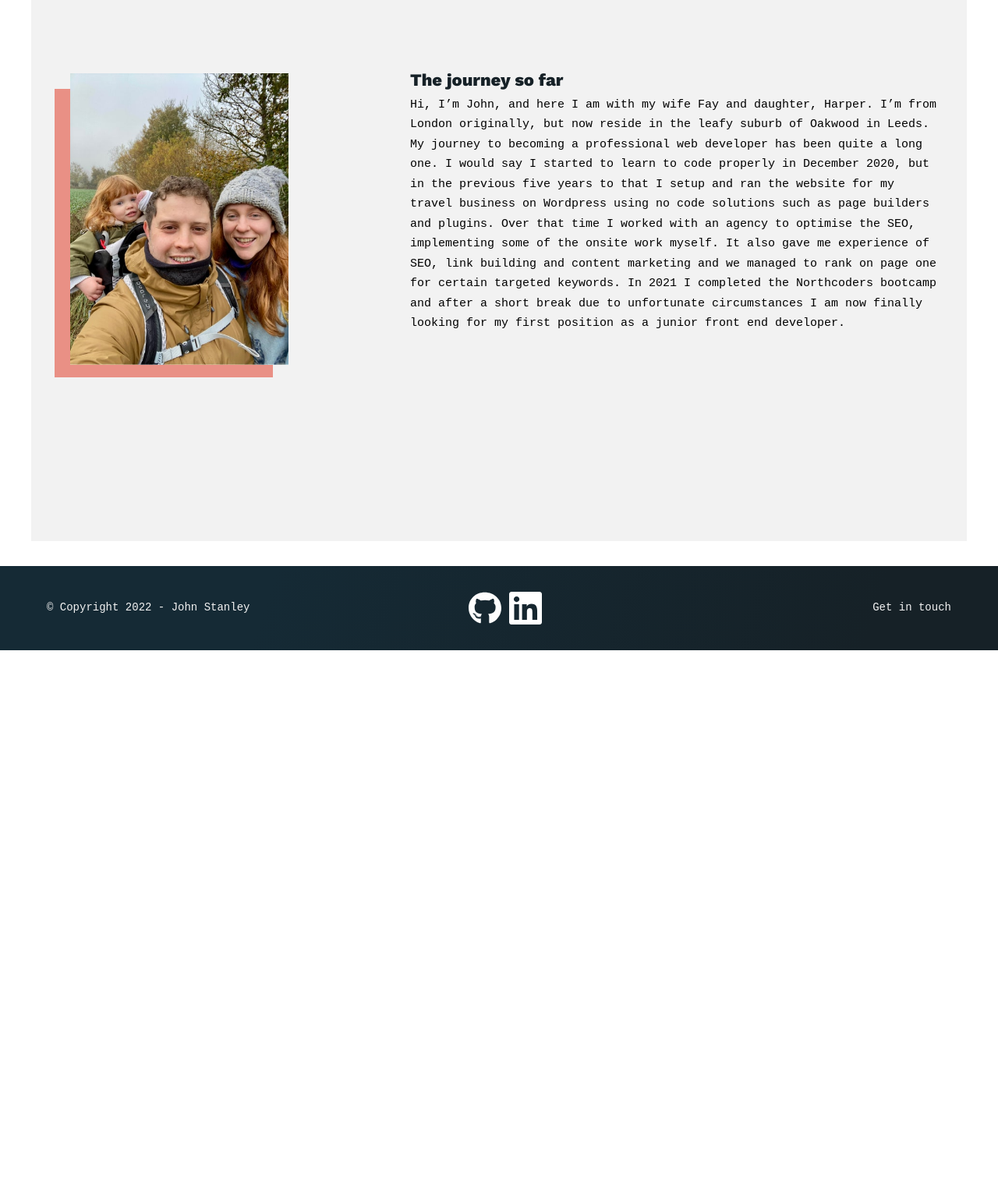
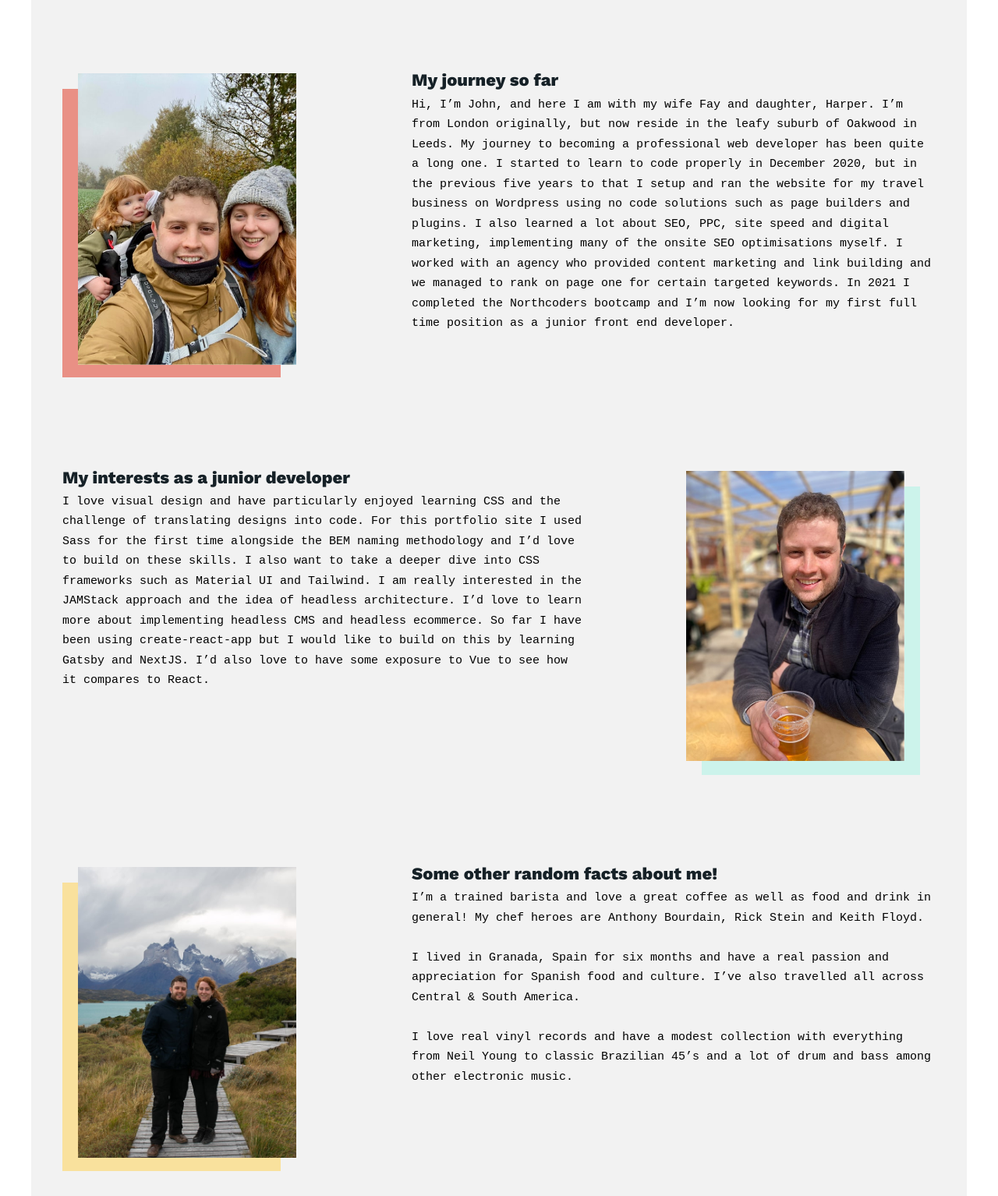
Before and after one commit to JuanBorracho/personal-portfolio-2022, a plain HTML site: page about.html in a window 1280 px wide. Shown: the part 220-1754 px from the top of the page at 78% size. Before the commit the page ends 1054 px from the top, so only its background shows below. Drawn offline with nearby package versions, Linux system fonts and the light colour scheme; a web font is replaced by a local one.

Commit message:
finished about section adding content and flexbox styles for each section

```diff
--- a/about.html
+++ b/about.html
@@ -60,23 +60,93 @@
               </div>
 
               <div class="about__double-column">
-                <h3 class="about-item__title">The journey so far</h3>
+                <h3 class="about-item__title">My journey so far</h3>
                 <p class="about-item__text">
                   Hi, I’m John, and here I am with my wife Fay and daughter,
                   Harper. I’m from London originally, but now reside in the
                   leafy suburb of Oakwood in Leeds. My journey to becoming a
-                  professional web developer has been quite a long one. I would
-                  say I started to learn to code properly in December 2020, but
-                  in the previous five years to that I setup and ran the website
-                  for my travel business on Wordpress using no code solutions
-                  such as page builders and plugins. Over that time I worked
-                  with an agency to optimise the SEO, implementing some of the
-                  onsite work myself. It also gave me experience of SEO, link
-                  building and content marketing and we managed to rank on page
-                  one for certain targeted keywords. In 2021 I completed the
-                  Northcoders bootcamp and after a short break due to
-                  unfortunate circumstances I am now finally looking for my
-                  first position as a junior front end developer.
+                  professional web developer has been quite a long one. I
+                  started to learn to code properly in December 2020, but in the
+                  previous five years to that I setup and ran the website for my
+                  travel business on Wordpress using no code solutions such as
+                  page builders and plugins. I also learned a lot about SEO,
+                  PPC, site speed and digital marketing, implementing many of
+                  the onsite SEO optimisations myself. I worked with an agency
+                  who provided content marketing and link building and we
+                  managed to rank on page one for certain targeted keywords. In
+                  2021 I completed the Northcoders bootcamp and I’m now looking
+                  for my first full time position as a junior front end
+                  developer.
+                </p>
+              </div>
+            </div>
+
+            <div class="about__row about__row--alternate">
+              <div class="about__double-column">
+                <h3 class="about-item__title">
+                  My interests as a junior developer
+                </h3>
+                <p class="about-item__text">
+                  I love visual design and have particularly enjoyed learning
+                  CSS and the challenge of translating designs into code. For
+                  this portfolio site I used Sass for the first time alongside
+                  the BEM naming methodology and I’d love to build on these
+                  skills. I also want to take a deeper dive into CSS frameworks
+                  such as Material UI and Tailwind. I am really interested in
+                  the JAMStack approach and the idea of headless architecture.
+                  I’d love to learn more about implementing headless CMS and
+                  headless ecommerce. So far I have been using create-react-app
+                  but I would like to build on this by learning Gatsby and
+                  NextJS. I’d also love to have some exposure to Vue to see how
+                  it compares to React.
+                </p>
+              </div>
+
+              <div class="about__column about__column--alternate">
+                <div class="image-block image_block--alternate">
+                  <img
+                    src="./img/john-stanley-leeds.jpg"
+                    class="image-block__img image-block__img--alternate"
+                  />
+                  <div
+                    class="
+                      image-block__background image-block__background--alternate
+                    "
+                  ></div>
+                </div>
+              </div>
+            </div>
+
+            <div class="about__row">
+              <div class="about__column">
+                <div class="image-block">
+                  <img
+                    src="./img/john-and-fay-in-torres-del-paine.jpg"
+                    class="image-block__img"
+                  />
+                  <div
+                    class="
+                      image-block__background image-block__background--yellow
+                    "
+                  ></div>
+                </div>
+              </div>
+
+              <div class="about__double-column">
+                <h3 class="about-item__title">
+                  Some other random facts about me!
+                </h3>
+                <p class="about-item__text">
+                  I’m a trained barista and love a great coffee as well as food
+                  and drink in general! My chef heroes are Anthony Bourdain,
+                  Rick Stein and Keith Floyd.<br />
+                  <br />
+                  I lived in Granada, Spain for six months and have a real
+                  passion and appreciation for Spanish food and culture. I’ve
+                  also travelled all across Central & South America.<br /><br />
+                  I love real vinyl records and have a modest collection with
+                  everything from Neil Young to classic Brazilian 45’s and a lot
+                  of drum and bass among other electronic music.
                 </p>
               </div>
             </div>
--- a/sass/abstracts/_variables.scss
+++ b/sass/abstracts/_variables.scss
@@ -6,6 +6,8 @@ $color-light-blue: #effbf8;
 $color-black: #162127;
 $color-red: #d9584a;
 $color-light-red: #e99085;
+$color-light-blue: rgba(145, 242, 223, 0.4);
+$color-light-yellow: rgba(255, 216, 102, 0.6);
 
 // BACKGROUND
 $background-gradient-dark: linear-gradient(
--- a/sass/components/_image-block.scss
+++ b/sass/components/_image-block.scss
@@ -11,6 +11,12 @@
     &:hover {
       transform: translate(-2rem, 2rem);
     }
+
+    &--alternate {
+      &:hover {
+        transform: translate(2rem, 2rem);
+      }
+    }
   }
 
   &__background {
@@ -21,5 +27,14 @@
     top: 0;
     z-index: 1;
     transform: translate(-2rem, 3rem);
+
+    &--alternate {
+      background-color: $color-light-blue;
+      right: 0;
+    }
+
+    &--yellow {
+      background-color: $color-light-yellow;
+    }
   }
 }
--- a/sass/pages/_about.scss
+++ b/sass/pages/_about.scss
@@ -4,19 +4,31 @@
   &__row {
     display: flex;
     flex-wrap: wrap;
-    padding: 0 3rem;
+    padding: 0 4rem;
+
+    &--alternate {
+      margin: 8rem 0;
+    }
   }
 
   &__double-column {
     display: flex;
     flex-direction: column;
-    flex: 1.5;
+    flex-basis: 60%;
+
+    &--alternate {
+      padding-right: 2rem;
+    }
   }
 
   &__column {
     display: flex;
     flex-direction: column;
-    flex: 1;
+    flex-basis: 40%;
+
+    &--alternate {
+      text-align: right;
+    }
   }
 }
 
--- a/sass/pages/_home.scss
+++ b/sass/pages/_home.scss
@@ -1,13 +1,16 @@
 .hero {
   background: $background-gradient-dark;
-  display: flex;
-  justify-content: center;
+  max-height: 800px;
+  overflow: hidden;
+  position: relative;
 
   &__container {
     padding-top: 2rem;
     display: flex;
     justify-content: space-between;
     padding: 2rem 4rem 0 6rem;
+    max-width: 132rem;
+    margin: 0 auto;
   }
 
   &__title {
```
Also changed, not shown: css/style.css, img/john-and-fay-in-torres-del-paine.jpg (added), img/john-stanley-leeds.jpg (added), 1 other file.
